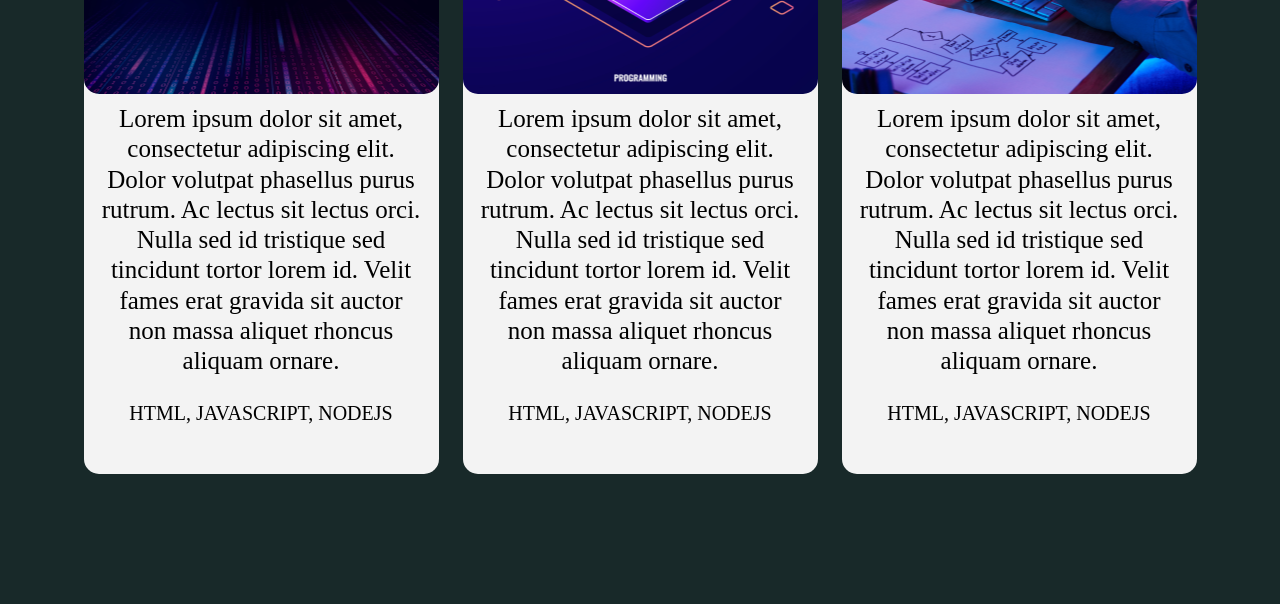
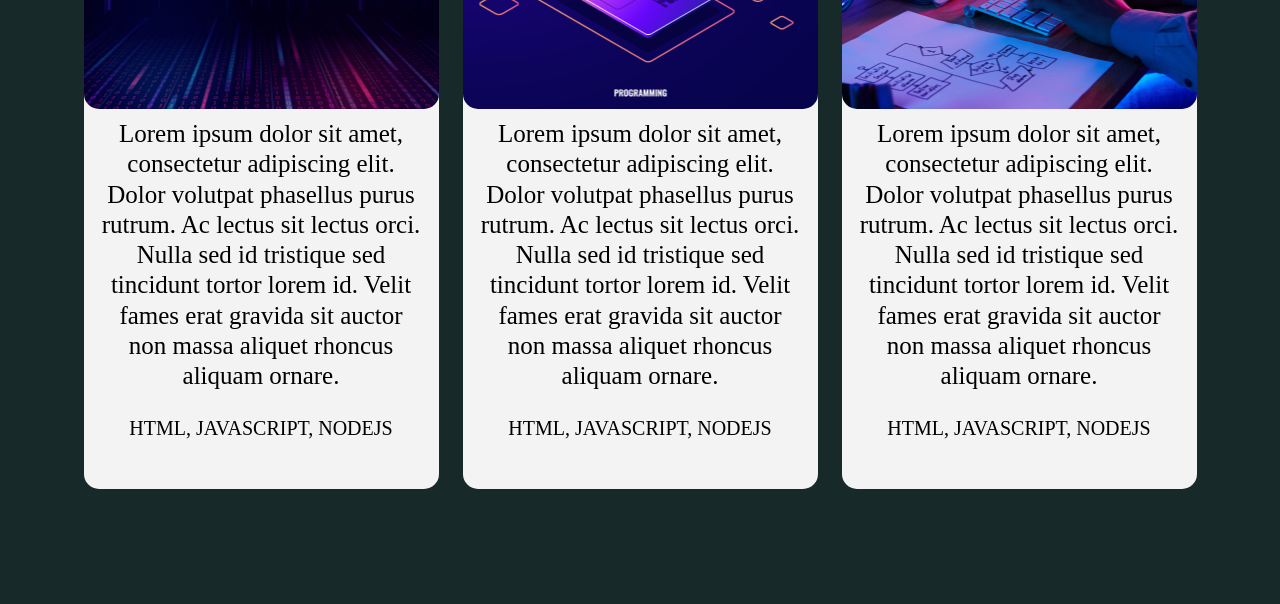
Before and after one commit to mgdcenco/html-css-exercise, a plain HTML site: page index.html in a window 1280 px wide. Shown: the part 196-800 px from the top of the page. Drawn offline with Linux system fonts and the light colour scheme.

Commit message:
cards margin top add for 1080 size

```diff
--- a/css/components/card.css
+++ b/css/components/card.css
@@ -59,6 +59,6 @@
 @media (min-width: 1080px) {
     .card{
         display: inline-block;
-        margin: 0 10px;
+        margin: 15px 10px;
     }
   }
```
